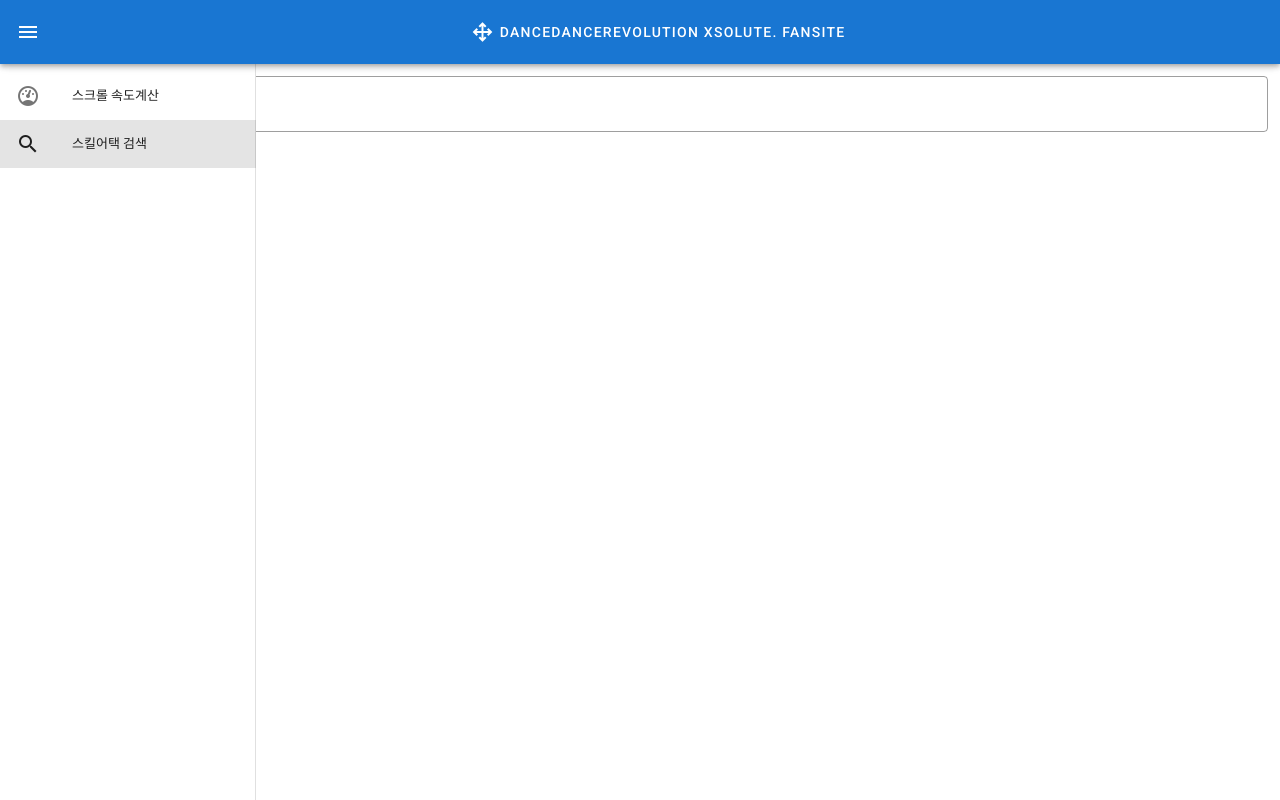
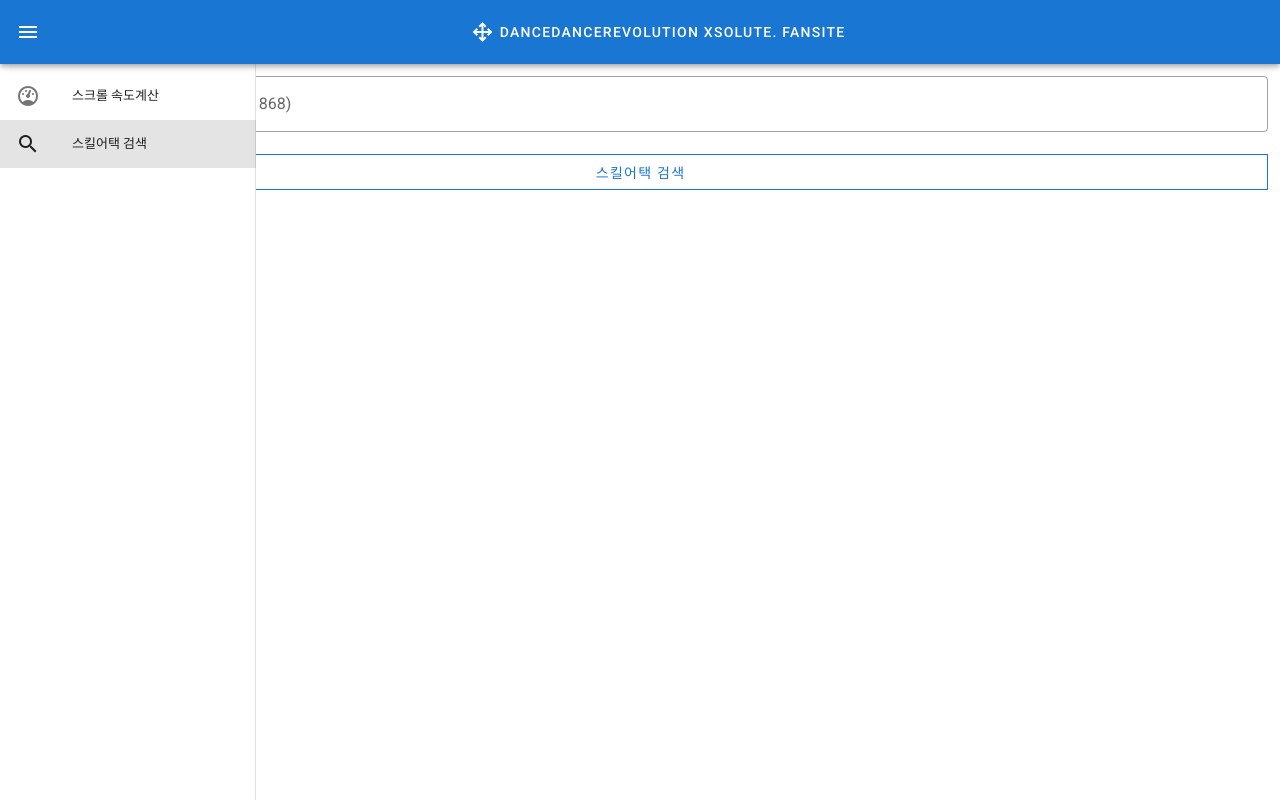
Before and after one commit to jaemin-im/xsl-fansite, a Vue app: page /saSearch in a window 1280 px wide. Built offline with nearby package versions, Linux system fonts and the light colour scheme.

Commit message:
chore: add skill attack search service (not complete)

```diff
--- a/src/components/SkillAttackSearch.vue
+++ b/src/components/SkillAttackSearch.vue
@@ -1,17 +1,110 @@
 <template>
-  <v-row class="text-center">
-    <v-col>
-      <v-text-field type="number" v-model="ddrCode" label="DDR Code 입력 (예: 51551868)" outlined />
-    </v-col>
-  </v-row>
+  <div>
+    <v-row class="text-center">
+      <v-col>
+        <v-text-field
+          type="number"
+          v-model="ddrCode"
+          label="검색할 DDR-CODE 입력 (예: 51551868)"
+          outlined
+        />
+      </v-col>
+    </v-row>
+    <v-row class="mt-n8">
+      <v-col class="d-flex justify-center">
+        <v-btn block tile outlined light color="primary" @click="searchSkillAttack">
+          스킬어택 검색
+        </v-btn>
+      </v-col>
+    </v-row>
+    <v-row class="text-center">
+      <v-col>
+        <p v-if="this.ddrSkillPoint">해당 DDR-CODE의 스킬어택 정보:</p>
+        <p class="display-1 font-weight-light" v-if="this.ddrNick">{{ this.ddrNick }}</p>
+        <p class="display-3 font-weight-light" v-if="this.ddrSkillPoint">
+          {{ this.ddrSkillPoint }}
+        </p>
+        <p class="display-1 font-weight-light" v-if="this.saRank">{{ this.saRank }}</p>
+        <p class="title font-weight-light" v-if="this.saUpdatedAt">
+          최신 갱신일: {{ this.saUpdatedAt }}
+        </p>
+      </v-col>
+    </v-row>
+  </div>
 </template>
 
 <script>
+import axios from 'axios';
+
 export default {
   name: 'SkillAttackSearch',
   data: () => ({
     ddrCode: null,
+    ddrNick: null,
+    ddrSkillPoint: null,
+    saRank: null,
+    saUpdatedAt: null,
+    rankColor: null,
+    rankColors: [
+      // 'gray', // 0~
+      'red', 'deep-orange', 'orange', 'amber', // 500~, 600~, 700~, 800~
+      'lime', 'light-green', 'green', 'cyan', // 900~, 1000~, 1100~, 1200~
+      'light-blue', 'blue', 'indigo', // 1300~, 1400~, 1500~
+      'purple', // 1600~
+    ],
+    rankTitles: [
+      // 'Newbie',
+      'Beginner', 'Basics', 'Mover', 'Stepper',
+      'Fighter', 'Dancer', 'Climber', 'Booster',
+      'Outstander', 'Superior', 'Challenger',
+      'TOP RANKER',
+    ],
   }),
+  methods: {
+    async searchSkillAttack() {
+      await axios
+        .get(
+          `https://qog6l34nui.execute-api.ap-northeast-2.amazonaws.com/production/api/ddr_skill/${this.ddrCode}`,
+        )
+        .then((response) => {
+          if (response) {
+            this.ddrNick = response.ddr_nick;
+            this.ddrSkillPoint = response.skill_point;
+            this.saUpdatedAt = response.update_date;
+            const tempRank = Number(this.ddrSkillPoint) / 100 - 5;
+            try {
+              this.rankColor = `${this.rankColors[tempRank]}--text`;
+              this.saRank = this.rankTitles[tempRank];
+            } catch (e) {
+              if (tempRank < 0) {
+                this.rankColor = 'gray';
+                this.saRank = 'Newbie';
+              } else if (tempRank > 16) {
+                this.rankColor = 'gray';
+                this.saRank = 'Cheater';
+              } else {
+                throw e;
+              }
+            }
+            // switch (true) {
+            //   case (tempRank)
+            // }
+          }
+        })
+        .catch((err) => {
+          // eslint-disable-next-line no-alert
+          alert('오류 발생:', err);
+        });
+    },
+  },
   // https://qog6l34nui.execute-api.ap-northeast-2.amazonaws.com/production/api/ddr_code/51551868
 };
 </script>
+
+<style lang="scss" scoped>
+.row {
+  .display-1 {
+    font-size: 2.125rem;
+  }
+}
+</style>
```
